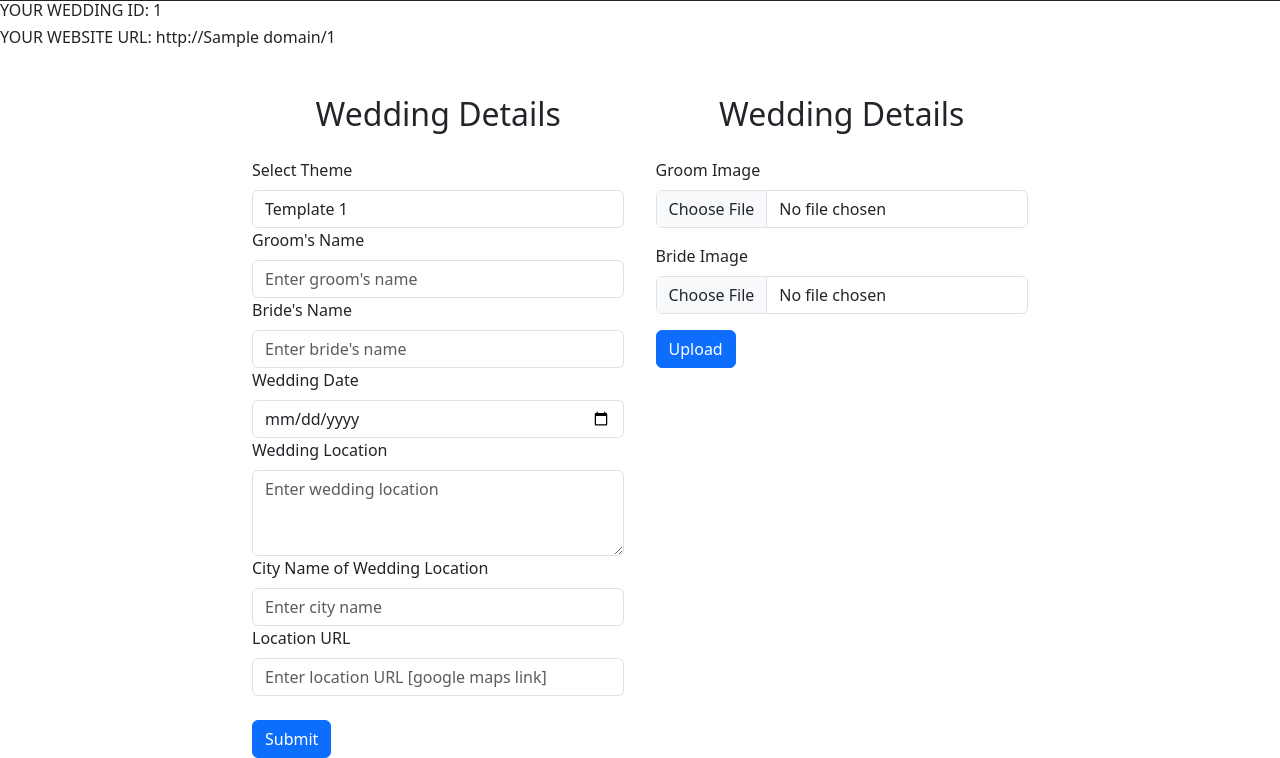
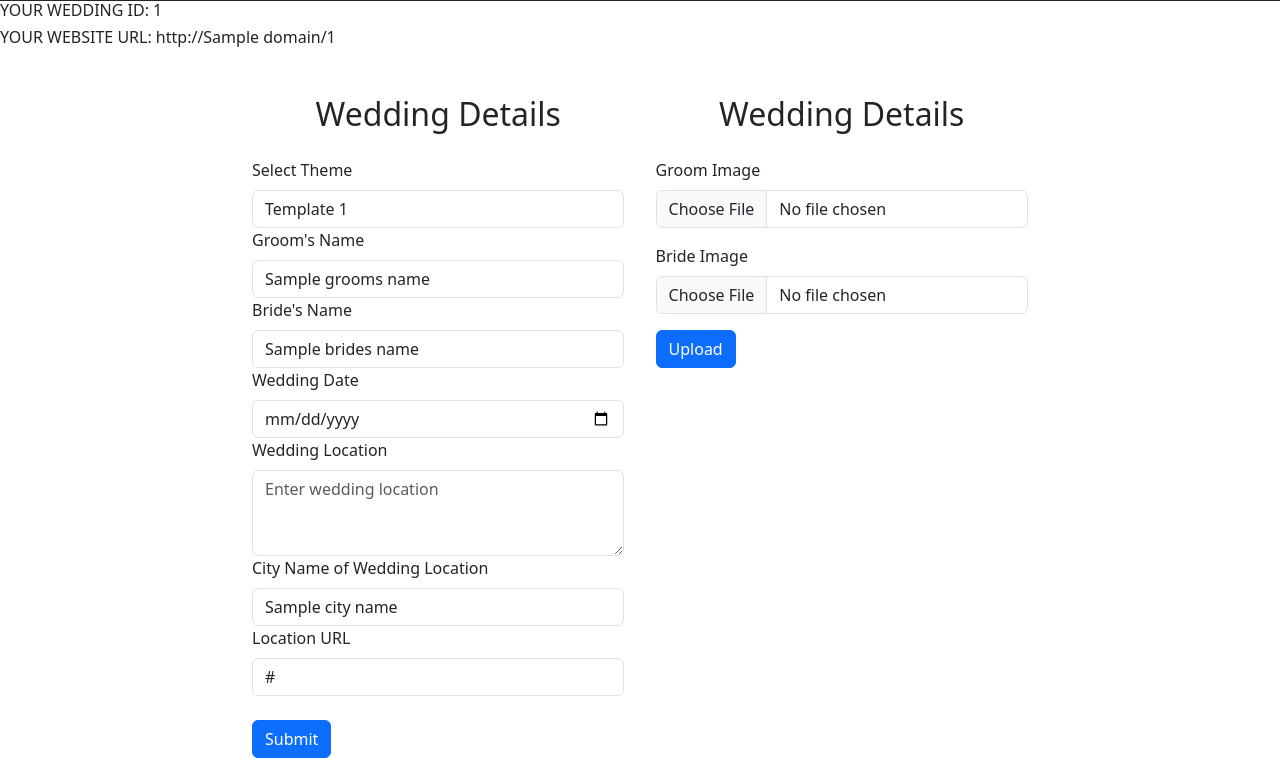
Before and after one commit to ItsAdi22/wedding-web, a Flask app: template templates/dashboard.html in a window 1280 px wide. Shown: the part 55-813 px from the top of the page. Run offline with Flask 3, Linux system fonts and the light colour scheme; the template is opened without the code that fills it: values that come from a table or form of the project are taken from there, most other values are stand-ins (such as "Sample title", 1, 10 or a date in 2020); some libraries are stand-ins or nearby versions.

Commit message:
added data back in form fields (mysql)

```diff
--- a/app.py
+++ b/app.py
@@ -190,8 +190,34 @@ def create():
                     cursor.close()
                     flash("Data Updated!")
                     return redirect(url_for('create'))
+
+            #process groom and bride images
+            elif form2.validate_on_submit():
+
+                pass
             else:
-                return render_template('dashboard.html',form=form,wedding_id=wedding_id,form2=form2,userid=userid[0],domain=domain)
+                try:
+                    cursor = mysql.connection.cursor()
+                    sql = ('SELECT theme, grooms_name, brides_name, wedding_date, wedding_location, city_name, location_url, email FROM wedding_details WHERE email = %s')
+                    values = (email,)
+                    cursor.execute(sql,values)
+
+                except Exception as e:
+                    flash(f'ERROR OCCURRED: {e}')
+                    return redirect(url_for('home'))
+
+                else:
+
+                    wedding_details = cursor.fetchone()
+                    theme = wedding_details[0]
+                    grooms_name = wedding_details[1]
+                    brides_name = wedding_details[2]
+                    wedding_date = wedding_details[3]
+                    wedding_location = wedding_details[4]
+                    city_name = wedding_details[5]
+                    location_url = wedding_details[6]
+
+                    return render_template('dashboard.html',form=form,wedding_id=wedding_id,form2=form2,userid=userid[0],domain=domain,grooms_name=grooms_name,brides_name=brides_name,wedding_date=wedding_date,wedding_location=wedding_location,city_name=city_name,location_url=location_url)
     else:
         return redirect(url_for('login'))
 
--- a/templates/dashboard.html
+++ b/templates/dashboard.html
@@ -36,32 +36,58 @@
 
         <div class="form-group">
             {{ form.grooms_name.label(class="form-label") }}
+            {% if grooms_name %}
+            {{ form.grooms_name(class="form-control", placeholder="Enter groom's name", value=grooms_name) }}
+
+            {% else %}
             {{ form.grooms_name(class="form-control", placeholder="Enter groom's name") }}
+            {% endif %}
         </div>
 
         <div class="form-group">
             {{ form.brides_name.label(class="form-label") }}
+            {% if brides_name %}
+            {{ form.brides_name(class="form-control", placeholder="Enter bride's name", value=brides_name) }}
+
+            {% else %}
             {{ form.brides_name(class="form-control", placeholder="Enter bride's name") }}
+            {% endif %}
         </div>
 
         <div class="form-group">
             {{ form.wedding_date.label(class="form-label") }}
+            {% if wedding_date %}
+            {{ form.wedding_date(class="form-control datepicker", placeholder="Select wedding date", value=wedding_date) }}
+            {% else %}
             {{ form.wedding_date(class="form-control datepicker", placeholder="Select wedding date") }}
+            {% endif %}
         </div>
 
         <div class="form-group">
             {{ form.wedding_location.label(class="form-label") }}
+            {% if wedding_location %}
+            {{ form.wedding_location(class="form-control", rows="3", placeholder="Enter wedding location", value=wedding_location) }}
+            {% else %}
             {{ form.wedding_location(class="form-control", rows="3", placeholder="Enter wedding location") }}
+            {% endif %}
         </div>
 
         <div class="form-group">
             {{ form.city_name.label(class="form-label") }}
+            {% if city_name %}
+            {{ form.city_name(class="form-control", placeholder="Enter city name", value=city_name) }}
+            {% else %}
             {{ form.city_name(class="form-control", placeholder="Enter city name") }}
+            {% endif %}
         </div>
 
         <div class="form-group">
             {{ form.location_url.label(class="form-label") }}
+            {% if location_url %}
+            {{ form.location_url(class="form-control", placeholder="Enter location URL [google maps link]", value=location_url) }}
+            {% else %}
             {{ form.location_url(class="form-control", placeholder="Enter location URL [google maps link]") }}
+            {% endif %}
         </div>  <br>
 
         {{ form.submit(class="btn btn-primary btn-block") }}
```
